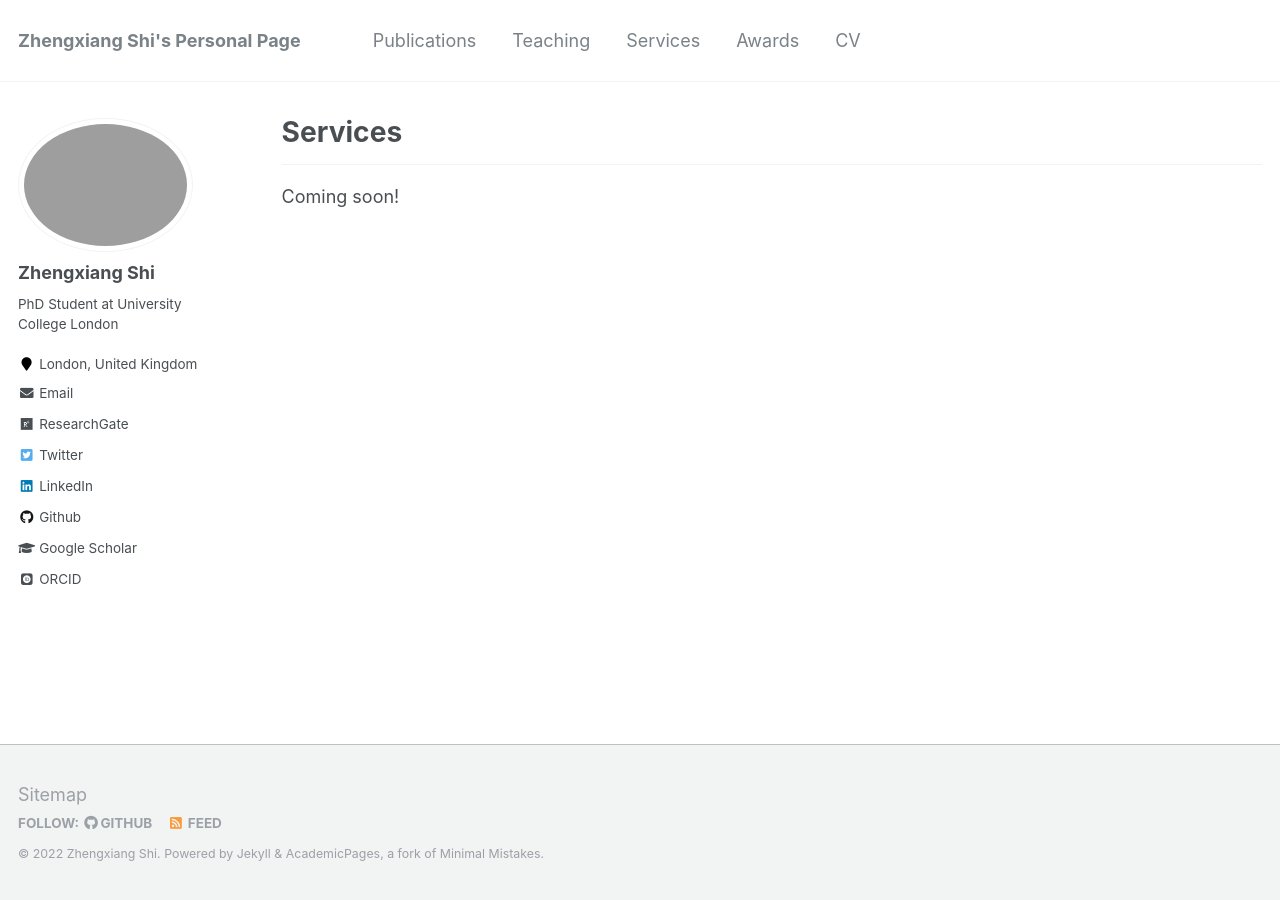
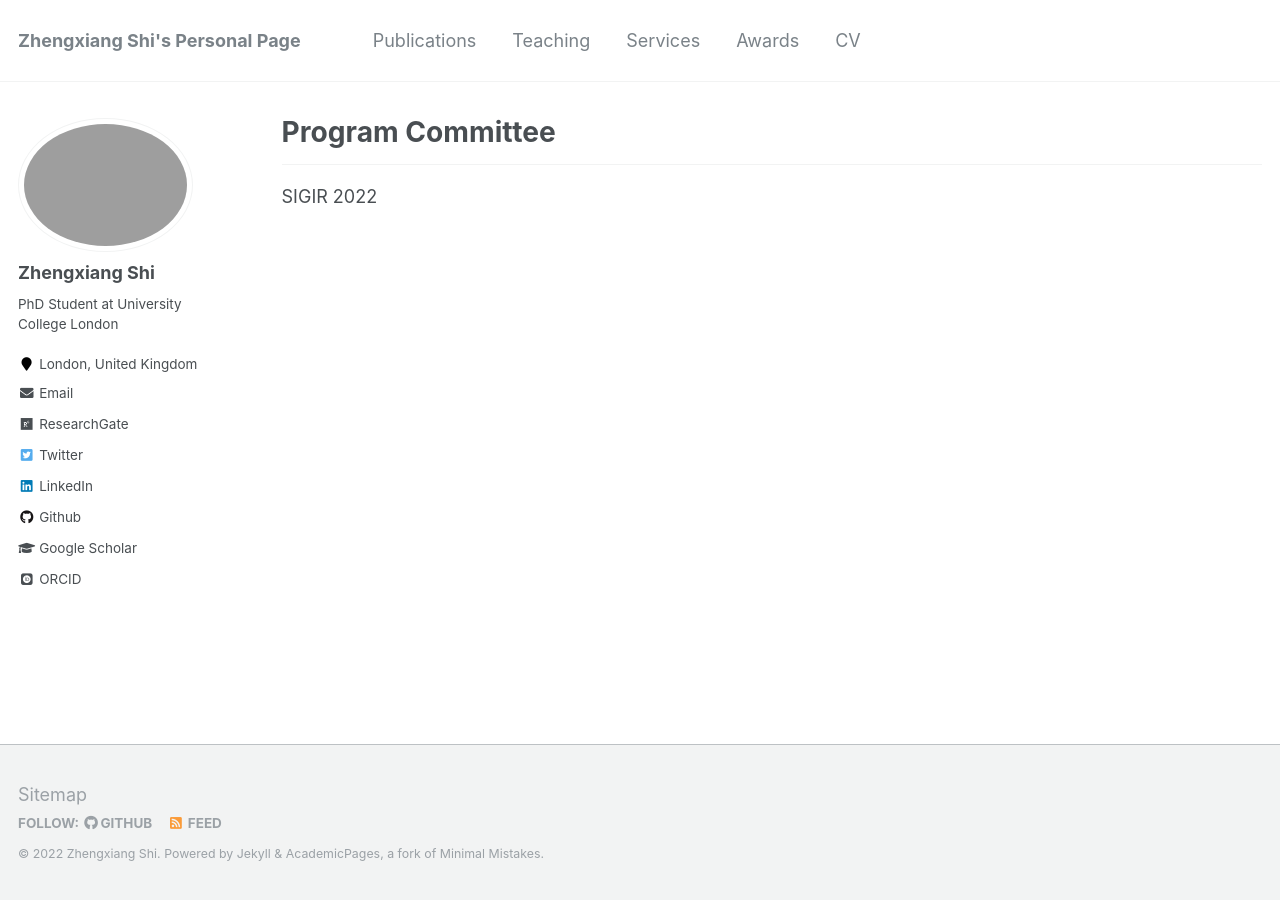
Before and after one commit to ZhengxiangShi/zhengxiangshi.github.io, a Jekyll site: the page built from _pages/services.md, in a window 1280 px wide. Built offline with Jekyll 4.4.1, drawn with Linux system fonts in a browser that asks for light colours; some web fonts are replaced.

Commit message:
feat: update review jobs

```diff
--- a/_pages/services.md
+++ b/_pages/services.md
@@ -1,9 +1,9 @@
 ---
 layout: archive
-title: "Services"
+title: "Program Committee"
 permalink: /services/
 author_profile: true
 ---
 
 ------
-Coming soon!
+SIGIR 2022
```
